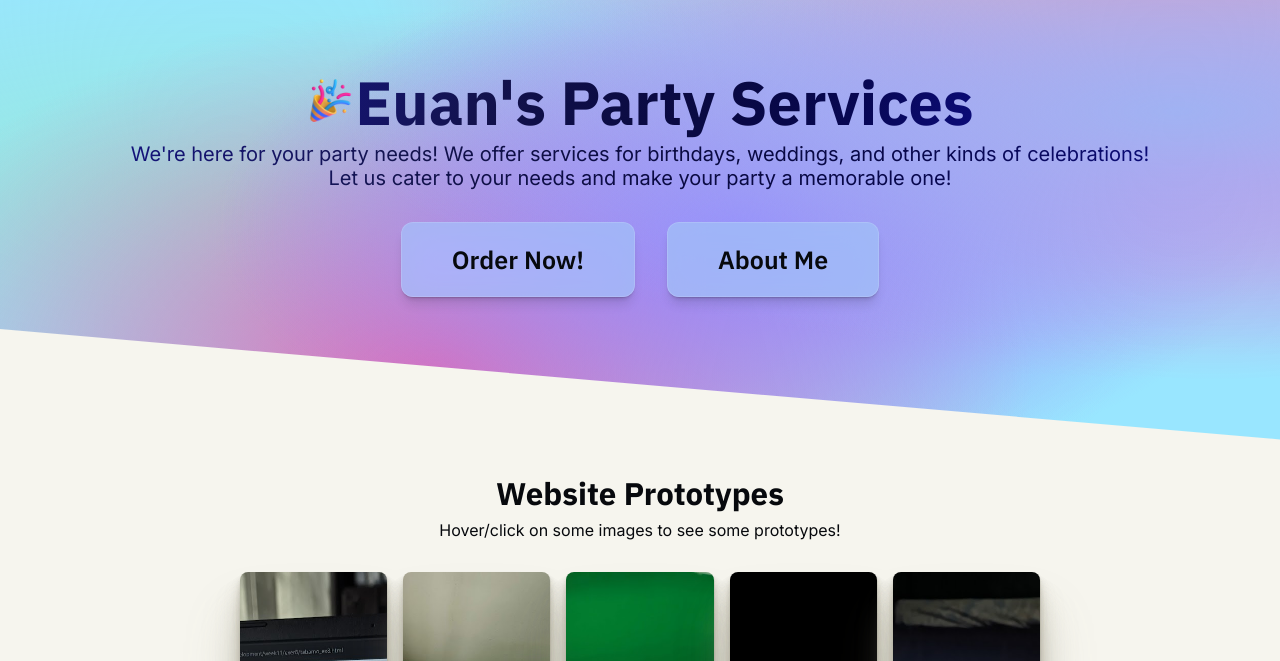
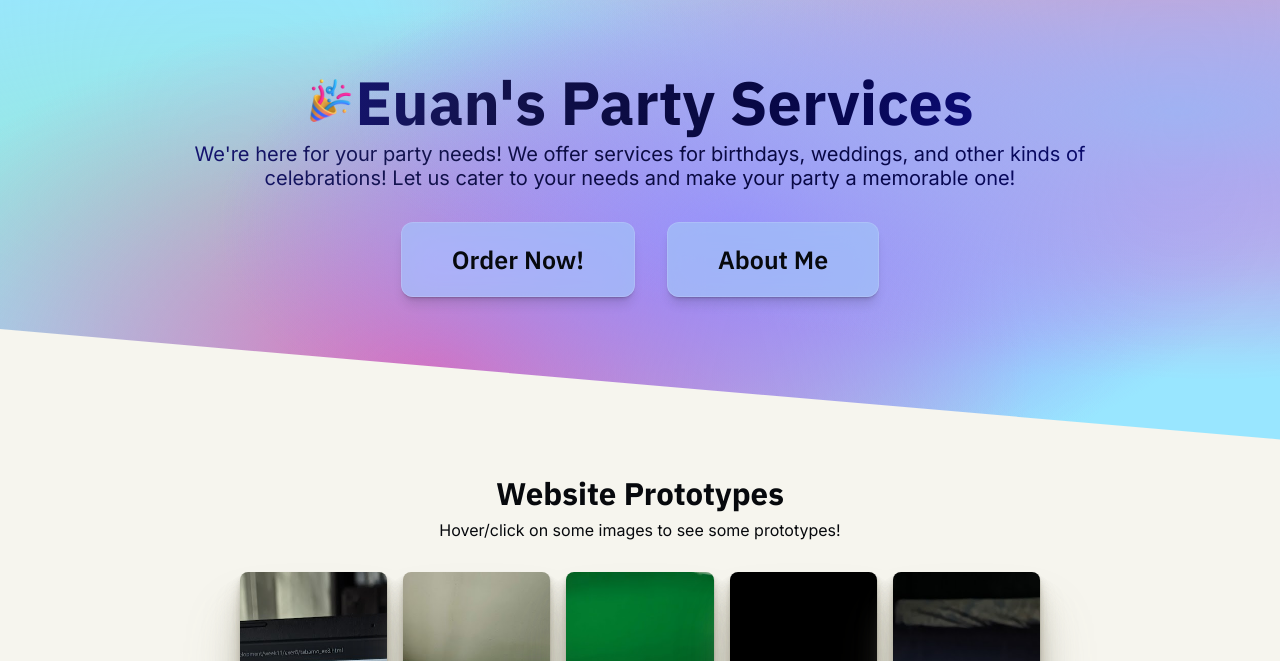
Before and after one commit to u1tbmo/uplb-cmsc12-website, a plain HTML site: page index.html in a window 1280 px wide. Shown: the part 139-800 px from the top of the page. Drawn offline with Linux system fonts and the light colour scheme.

Commit message:
Update max-width for section.home p

```diff
--- a/css/tabamo_ex9.css
+++ b/css/tabamo_ex9.css
@@ -498,8 +498,7 @@ section.home h1 img {
 
 section.home p {
   font-size: var(--h6);
-  max-width: 80%;
-  width: 100%;
+  max-width: min(50em, 90%);
 }
 
 section.home .hero-buttons {
```
